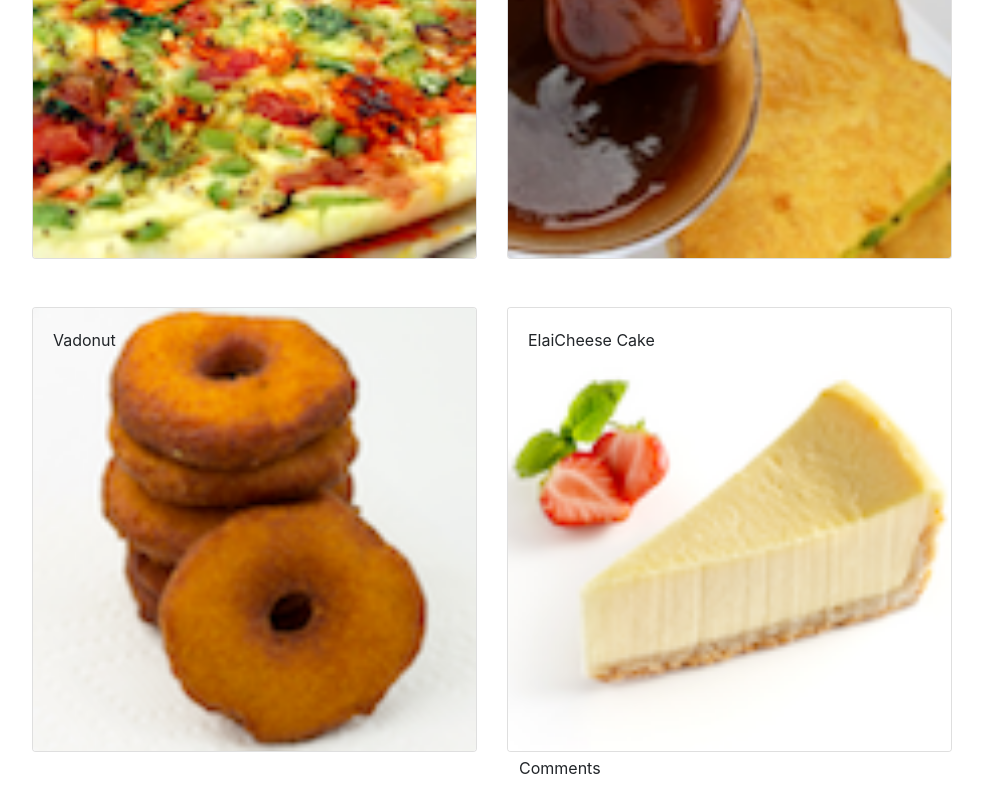
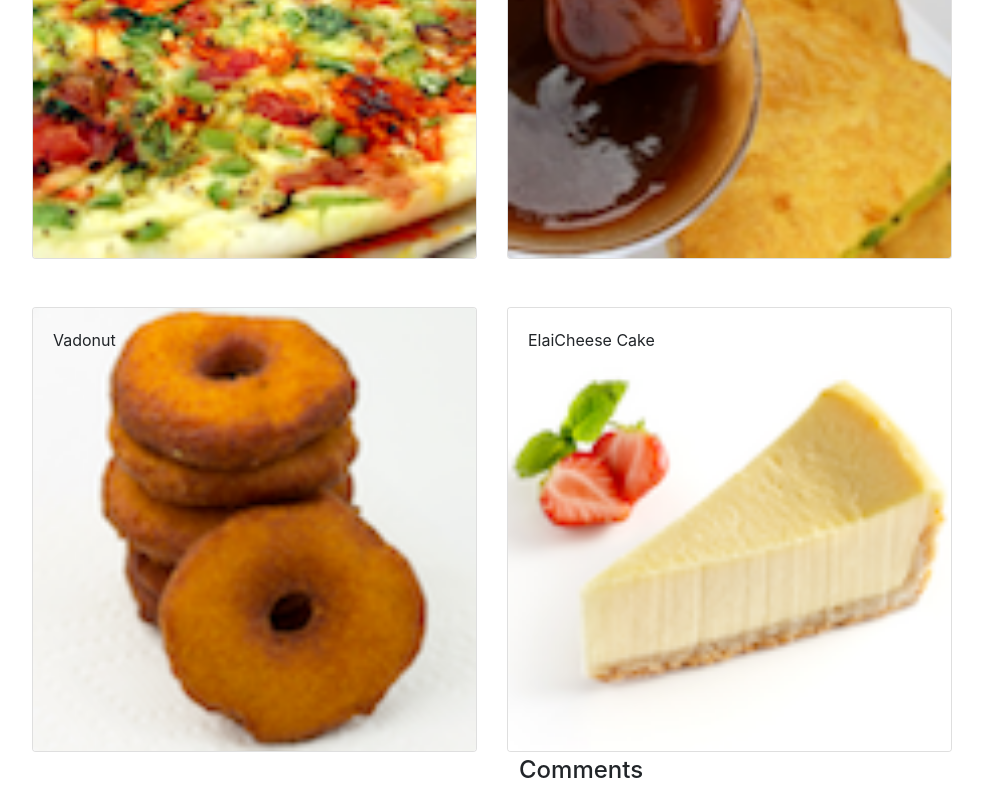
Before and after one commit to stivenramireza/react-redux, a React (Create React App) app: page / in a window 1280 px wide. Shown: the part 290-1090 px from the top of the page, without its empty margins (53-1036 px from the left). Built offline with nearby package versions, Linux system fonts and the light colour scheme.

Commit message:
Starting Task #3

```diff
--- a/src/components/DishdetailComponent.js
+++ b/src/components/DishdetailComponent.js
@@ -1,11 +1,7 @@
 import React, { Component } from 'react';
-import { Card, CardImg, CardImgOverlay, CardText, CardBody, CardTitle } from 'reactstrap';
+import { Card, CardImg, CardText, CardBody, CardTitle } from 'reactstrap';
 
 class DishDetail extends Component {
-
-    constructor(props){
-        super(props);
-    }
 
     renderDish(dish){
         if(dish != null){
@@ -25,14 +21,30 @@ class DishDetail extends Component {
         }
     }
 
+    renderComments(comments){
+        if(comments != null){
+            return(
+                <div>
+
+                </div>
+            )
+        } else {
+            return(
+                <div></div>
+            )
+        }
+    }
+
     render(){
+        console.log(this.props.selectedDish)
         return(
             <div className="row">
                 <div className="col-12 col-md-5 m-1">
                     { this.renderDish(this.props.selectedDish) }
                 </div>
                 <div className="col-12 col-md-5 m-1">
-                    <p>Comments</p>
+                    <h4>Comments</h4>
+                    { this.renderComments(this.props.selectedDish) }
                 </div>
             </div>
         )
--- a/src/components/MenuComponent.js
+++ b/src/components/MenuComponent.js
@@ -1,5 +1,5 @@
 import React, { Component } from 'react';
-import { Card, CardImg, CardImgOverlay, CardText, CardBody, CardTitle } from 'reactstrap';
+import { Card, CardImg, CardImgOverlay, CardTitle } from 'reactstrap';
 import DishDetail from './DishdetailComponent';
 
 class Menu extends Component {
```
